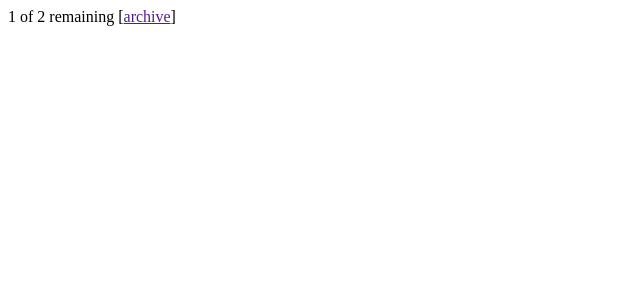
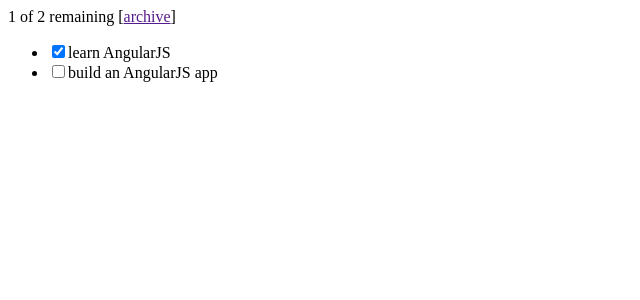
Before and after one commit to ledsun/hello-angulars, an Angular app in the folder angular/: page / in a window 1280 px wide. Shown: the top 300 px of the page, without its empty margins (0-640 px from the left). Built offline with nearby package versions, Linux system fonts and the light colour scheme.

Commit message:
Todoアプリケーションのタスク一覧を実装

```diff
--- a/angular/src/app/app.component.html
+++ b/angular/src/app/app.component.html
@@ -1,4 +1,12 @@
 <div>
   <span>{{ remaining() }} of {{ todos.length }} remaining</span>
   [<a href="" (click)="archive($event)">archive</a>]
+  <ul>
+    <li *ngFor="let todo of todos;">
+      <label>
+        <input type="checkbox" [(ngModel)]="todo.done">
+        <span>{{ todo.text }}</span>
+      </label>
+    </li>
+  </ul>
 </div>
```
